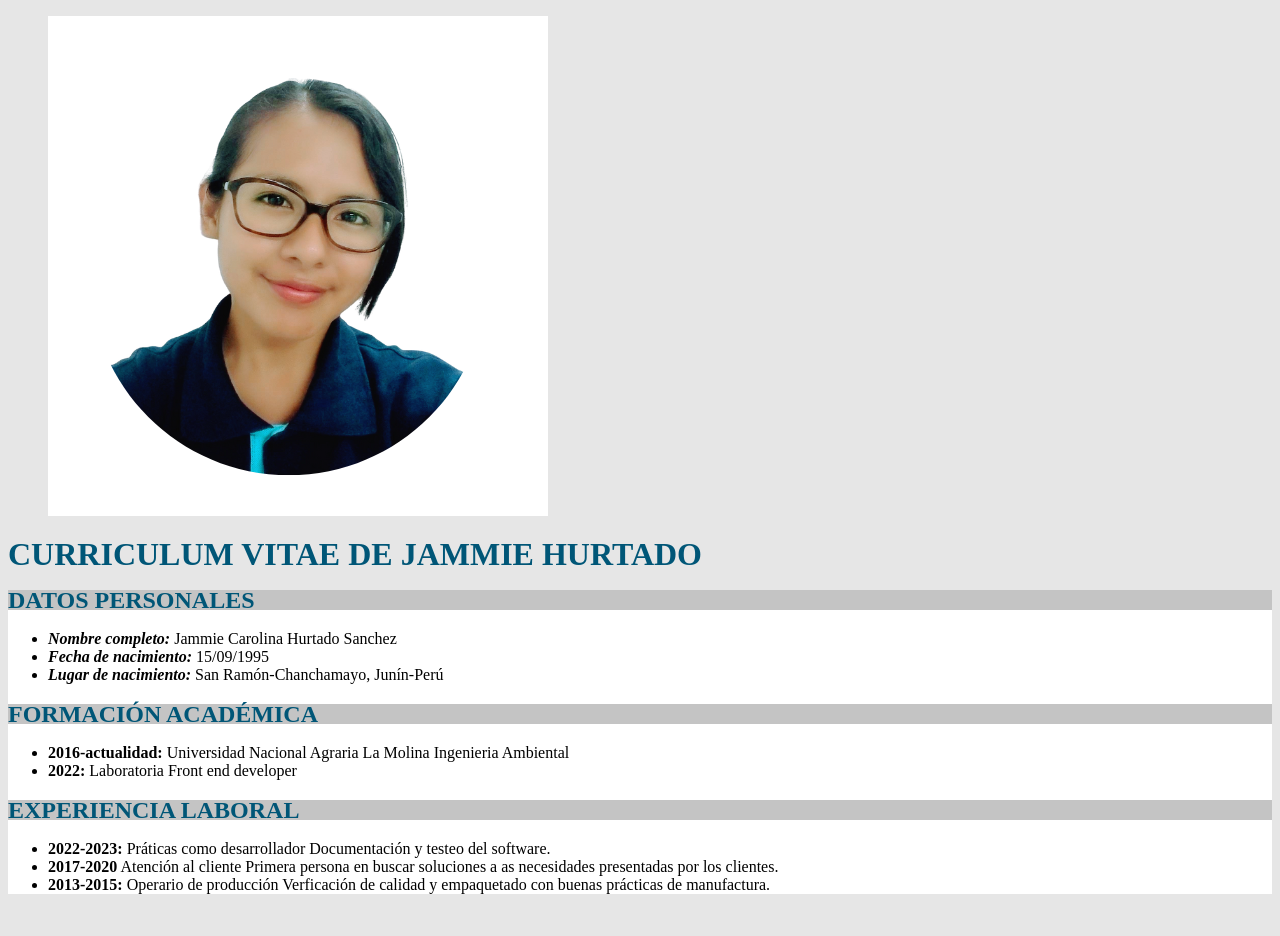
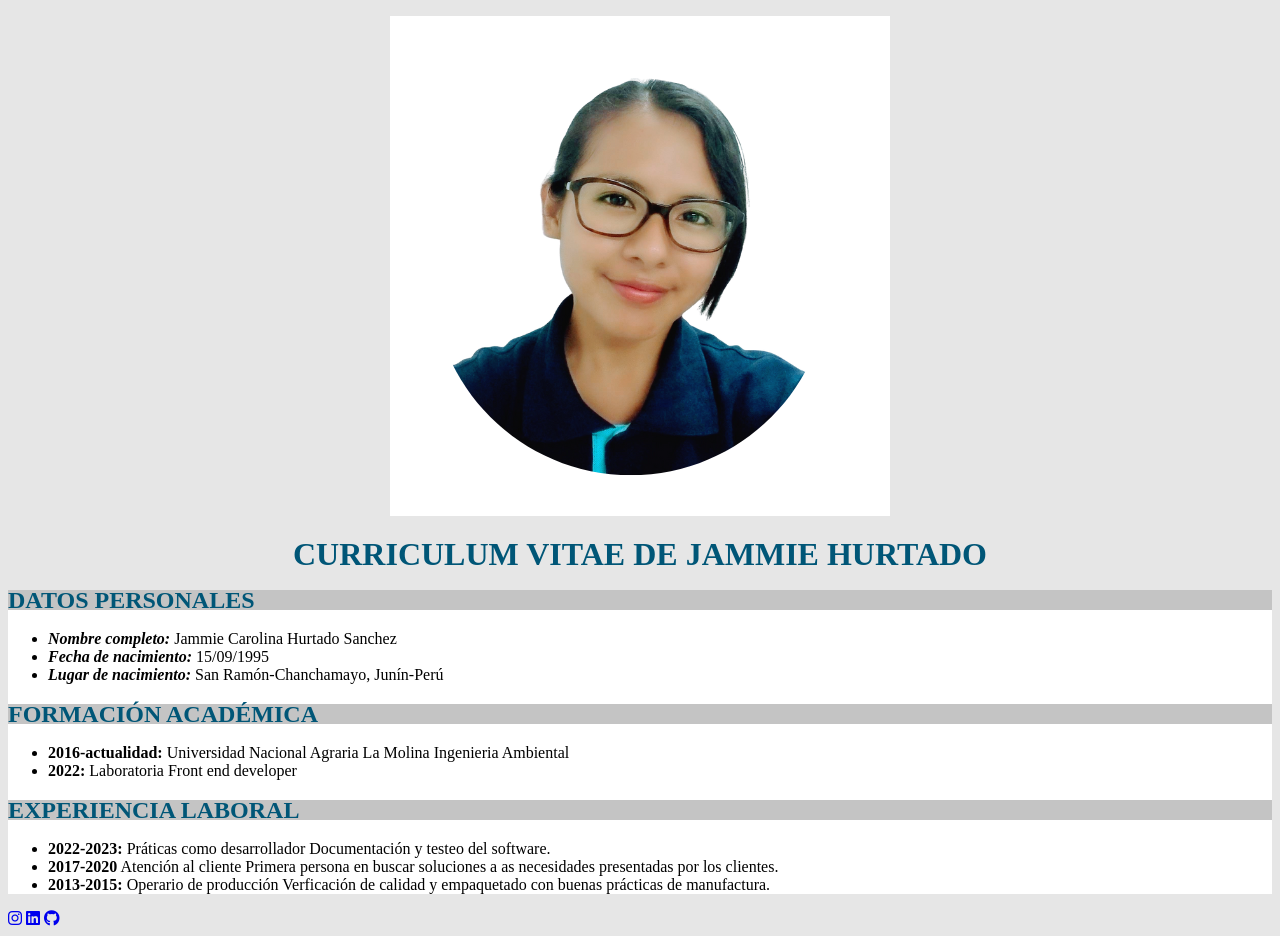
Before and after one commit to Emmigumi/clase7, a plain HTML site: page index.html in a window 1280 px wide. Before the commit the page ends 910 px from the top, so only its background shows below. Drawn offline with Linux system fonts and the light colour scheme.

Commit message:
Adjuntando iconos de fontawesome

```diff
--- a/index.html
+++ b/index.html
@@ -4,13 +4,14 @@
     <meta charset="UTF-8">
     <link href="css/style.css" rel="stylesheet">
     <title>CV</title>
+    <link rel="stylesheet" href="https://pro.fontawesome.com/releases/v6.0.0-beta1/css/all.css">
 </head>
 <body>
     <header>
         <figure>
-            <img src="img/Jammie-cv-foto.png" alt="">
+            <center><img src="img/Jammie-cv-foto.png" alt=""></center>
         </figure>
-        <h1>Curriculum vitae de Jammie Hurtado</h1>
+        <center><h1>Curriculum vitae de Jammie Hurtado</h1></center>
     </header>
     <main>
         <section>
@@ -72,6 +73,11 @@
             </article>
         </section>
     </main>
-   <footer></footer>
+   <footer>
+    <span></span>
+    <a href="https://www.instagram.com/tu_usuario" target="_blank"><i class="fab fa-instagram"></i></a>
+        <a href="https://www.linkedin.com/in/tu_perfil" target="_blank"><i class="fab fa-linkedin"></i></a>
+        <a href="https://github.com/tu_usuario" target="_blank"><i class="fab fa-github"></i></a>
+   </footer>
 </body>
 </html>
```
